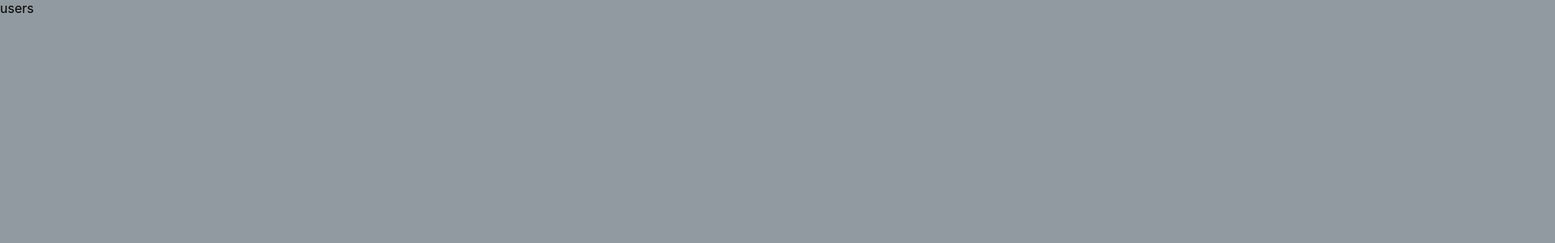
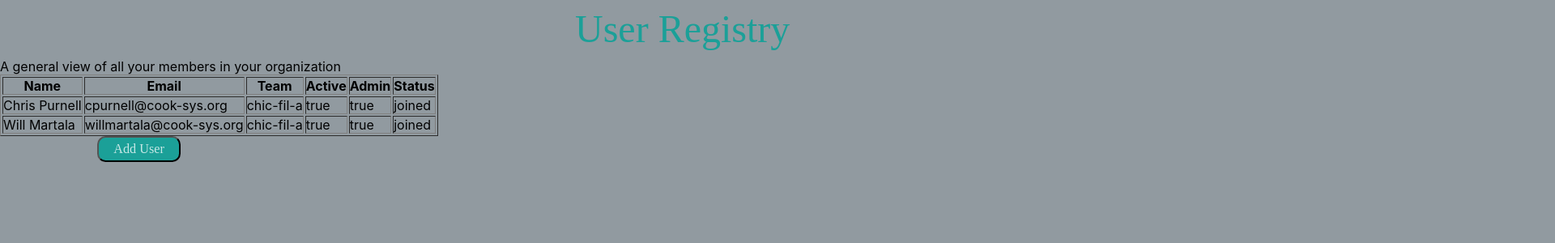
Before and after one commit to M-Cleveland153/Project_Management_App_Front_End_2022-12-10, a React (Create React App) app: page /users in a window 1280 px wide. Shown: the top 300 px of the page at 81% size, 1920 px wide, since content can reach past the window. Built offline with nearby package versions, Linux system fonts and the light colour scheme.

Commit message:
Users page is now at MVP status. Preparing to merge feature branch into Michael.

```diff
--- /dev/null
+++ b/src/components/users/UserRow.js
@@ -0,0 +1,16 @@
+// import classes from "./Users.module.css";
+
+function UserRow(props) {
+  return (
+    <tr>
+      <td>{props.name}</td>
+      <td>{props.email}</td>
+      <td>{props.team}</td>
+      <td>{props.active.toString()}</td>
+      <td>{props.admin.toString()}</td>
+      <td>{props.status}</td>
+    </tr>
+  );
+}
+
+export default UserRow;
--- /dev/null
+++ b/src/components/users/UserTable.js
@@ -0,0 +1,20 @@
+import UserRow from "./UserRow";
+
+function UserTable(props){
+    return(
+        props.users.map((user) => (
+            <UserRow
+              key={user.id}
+              id={user.id}
+              name={user.first + " " + user.last}
+              email={user.email}
+              team={user.team}
+              active={user.active}
+              admin={user.admin}
+              status={user.status}
+            />
+            ))
+    )
+}
+
+export default UserTable;
--- /dev/null
+++ b/src/components/users/Users.module.css
@@ -0,0 +1,34 @@
+.h1 {
+    color: #1ba098;
+    left: 710px;
+    position: relative;
+    font-family: "Mulish";
+    font: "Mulish";
+    font-style: normal;
+    font-weight: 400;
+    font-size: 48px;
+    line-height: 150%;
+  }
+
+  .newActions button{
+    /* color: #ffffff; */
+ background-color: #1ba098;
+ position: relative;
+ left: 120px;
+ width: 103px;
+ height: 32px;
+ border-radius: 10.2875px;
+
+ font-family: "Mulish";
+ font-style: normal;
+ font-weight: 400;
+ font-size: 16.2439px;
+ line-height: 150%;
+ /* or 24px */
+
+ align-items: center;
+ text-align: center;
+
+ color: rgba(255, 255, 255, 0.75);
+
+}
--- a/src/routes/UsersRegistry.js
+++ b/src/routes/UsersRegistry.js
@@ -1,11 +1,56 @@
-import React from 'react'
+import React from "react";
+import UserTable from "../components/users/UserTable";
+import classes from "../components/users/Users.module.css";
 
 const UsersRegistry = () => {
+  const loadedUsers = [
+    {
+      id: 987654,
+      first: "Chris",
+      last: "Purnell",
+      email: "cpurnell@cook-sys.org",
+      team: "chic-fil-a",
+      active: true,
+      admin: true,
+      status: "joined",
+    },
+    {
+      id: 987655,
+      first: "Will",
+      last: "Martala",
+      email: "willmartala@cook-sys.org",
+      team: "chic-fil-a",
+      active: true,
+      admin: true,
+      status: "joined",
+    }
+  ];
+
   return (
-    <div>
-      users
-    </div>
-  )
-}
+    <html>
+      {/* <head>
+        <title>HTML Table Header</title>
+      </head> */}
+      <h1 className={classes.h1}>User Registry</h1>
+      <p>A general view of all your members in your organization</p>
+      <body>
+        <table border="1">
+          <tr>
+            <th>Name</th>
+            <th>Email</th>
+            <th>Team</th>
+            <th>Active</th>
+            <th>Admin</th>
+            <th>Status</th>
+          </tr>
+          <UserTable users={loadedUsers} />
+        </table>
+      </body>
+      <div className={classes.newActions}>
+        <button>Add User</button>
+      </div>
+    </html>
+  );
+};
 
-export default UsersRegistry
+export default UsersRegistry;
```
